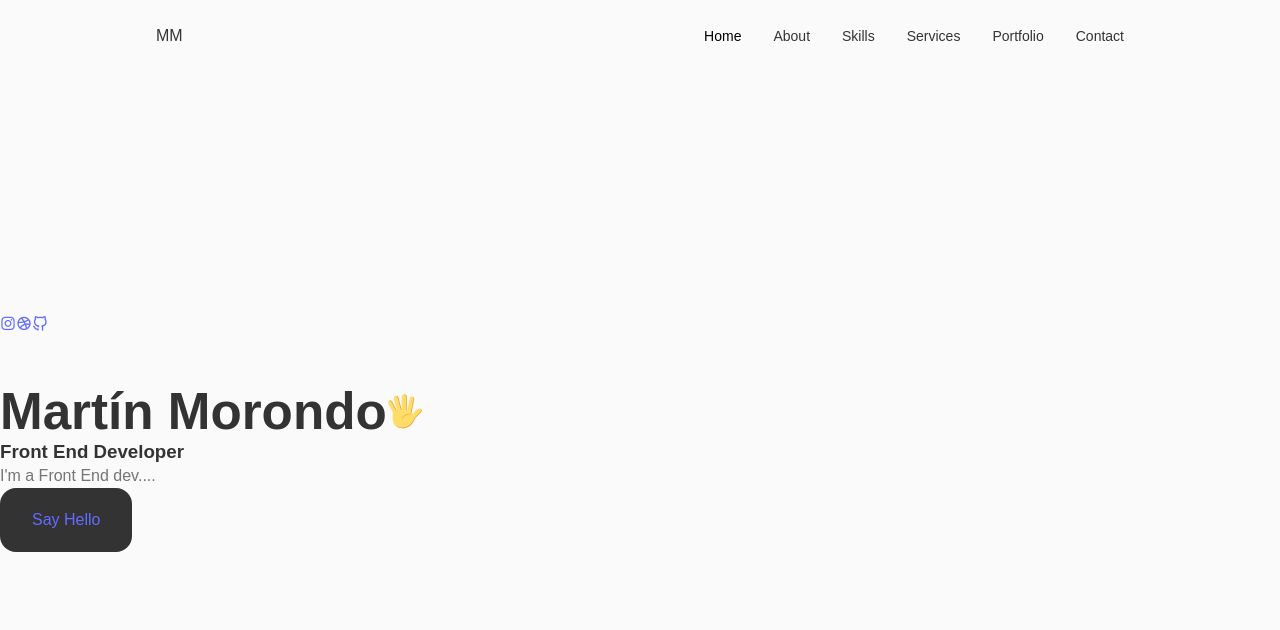
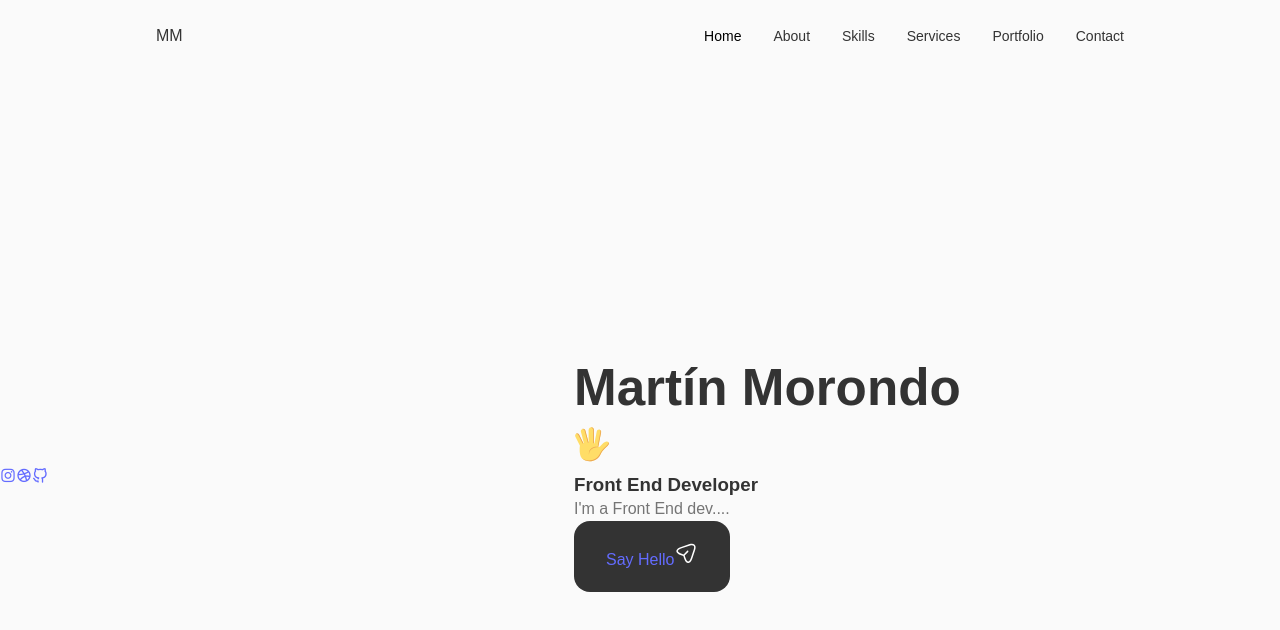
Before and after one commit to martinmorondo/portfolio-con-react, a React (Vite) app: page / in a window 1280 px wide. Shown: the top 630 px of the page. Built offline with nearby package versions, Linux system fonts and the light colour scheme.

Commit message:
I added styles to the home-content class and added an image with the home-img class

```diff
--- a/src/components/home/Data.jsx
+++ b/src/components/home/Data.jsx
@@ -57,7 +57,25 @@
                 <h3 className='home-subtitle'>Front End Developer</h3>
                 <p className='home-description'>I'm a Front End dev....</p>
 
-                <a href='#contact' className='button button-flex'>Say Hello</a>
+                <a href='#contact' className='button button-flex'>
+                Say Hello
+                <svg
+                  class="button__icon"
+                  xmlns="http://www.w3.org/2000/svg"
+                  width="24"
+                  height="24"
+                  viewBox="0 0 24 24"
+                  fill="none"
+                >
+                  <path
+                    d="M14.2199 21.9352C13.0399 21.9352 11.3699 21.1052 10.0499 17.1352L9.32988 14.9752L7.16988 14.2552C3.20988 12.9352 2.37988 11.2652 2.37988 10.0852C2.37988 8.91525 3.20988 7.23525 7.16988 5.90525L15.6599 3.07525C17.7799 2.36525 19.5499 2.57525 20.6399 3.65525C21.7299 4.73525 21.9399 6.51525 21.2299 8.63525L18.3999 17.1252C17.0699 21.1052 15.3999 21.9352 14.2199 21.9352ZM7.63988 7.33525C4.85988 8.26525 3.86988 9.36525 3.86988 10.0852C3.86988 10.8052 4.85988 11.9052 7.63988 12.8252L10.1599 13.6652C10.3799 13.7352 10.5599 13.9152 10.6299 14.1352L11.4699 16.6552C12.3899 19.4352 13.4999 20.4252 14.2199 20.4252C14.9399 20.4252 16.0399 19.4352 16.9699 16.6552L19.7999 8.16525C20.3099 6.62525 20.2199 5.36525 19.5699 4.71525C18.9199 4.06525 17.6599 3.98525 16.1299 4.49525L7.63988 7.33525Z"
+                    fill="var(--container-color)"
+                  ></path>
+                  <path
+                    d="M10.11 14.7052C9.92005 14.7052 9.73005 14.6352 9.58005 14.4852C9.29005 14.1952 9.29005 13.7152 9.58005 13.4252L13.16 9.83518C13.45 9.54518 13.93 9.54518 14.22 9.83518C14.51 10.1252 14.51 10.6052 14.22 10.8952L10.64 14.4852C10.5 14.6352 10.3 14.7052 10.11 14.7052Z"
+                    fill="var(--container-color)"
+                  ></path>
+                </svg></a>
     </div>
     )
 }
--- a/src/components/home/home.css
+++ b/src/components/home/home.css
@@ -0,0 +1,11 @@
+.home-content {
+    grid-template-columns: 116px repeat(2, 1fr);
+    padding-top: 5.5rem;
+    column-gap: 2rem;
+    align-items: center;
+}
+
+.home-img {
+    background: url(../../assets/img/profile.jpg);
+    background-repeat: no-repeat;
+}
```
